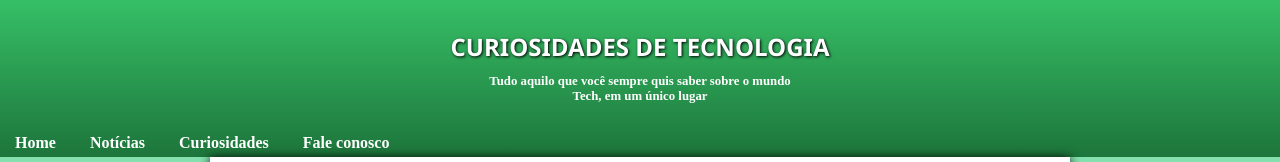
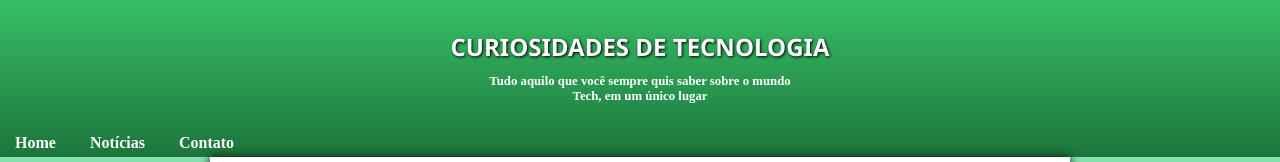
Before and after one commit to lucodego/projeto-android, a plain HTML site: page index.html in a window 1280 px wide. Shown: the top 162 px of the page. Drawn offline with Linux system fonts and the light colour scheme.

Commit message:
Update index.html

```diff
--- a/index.html
+++ b/index.html
@@ -15,8 +15,7 @@
         <nav class="menutot">
             <a href="#" class="menu">Home</a>
             <a href="#" class="menu">Notícias</a>
-            <a href="#" class="menu">Curiosidades</a>
-            <a href="#" class="menu">Fale conosco</a>
+            <a href="#" class="menu">Contato</a>
         </nav>
     </header>
     <main>
```
